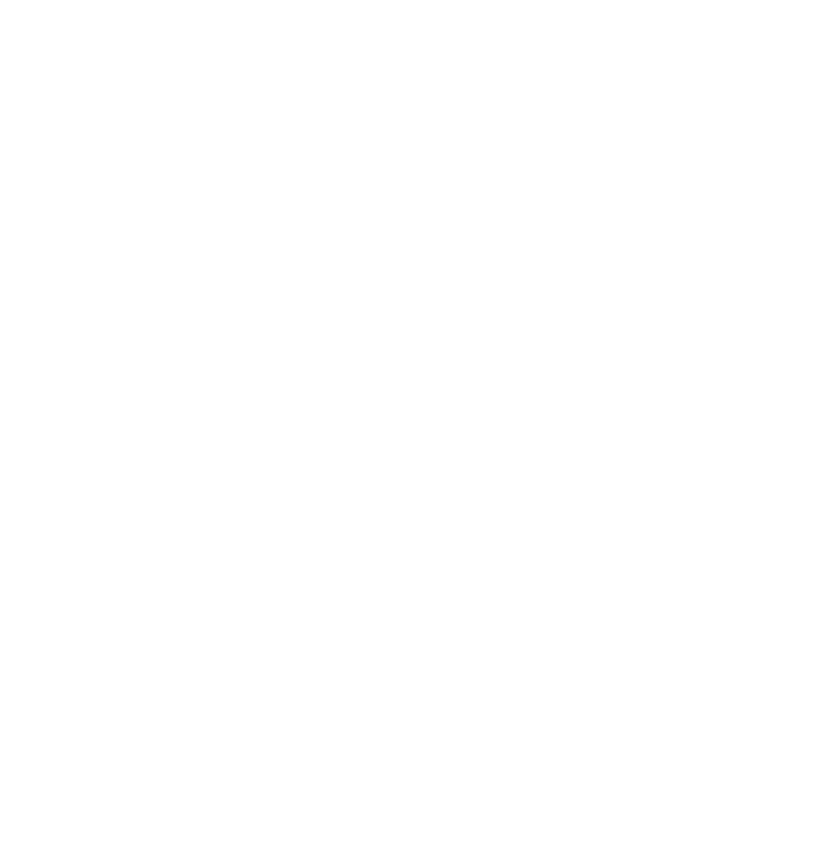
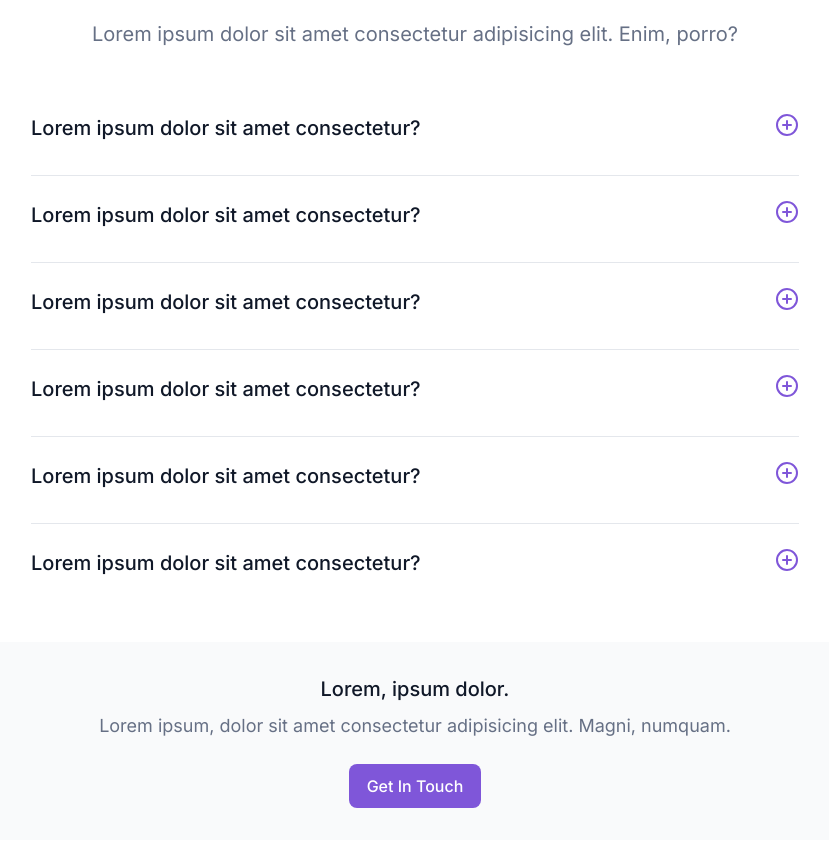
Before and after one commit to umrkhn/quarks, a Next.js app: page / in a window 1280 px wide. Shown: the part 3356-4203 px from the top of the page, without its empty margins (225-1054 px from the left). Before the commit the page ends 3215 px from the top, so only its background shows below. Built offline with nearby package versions, Linux system fonts and the light colour scheme.

Commit message:
feat: add faq-section (#6)

```diff
--- /dev/null
+++ b/components/FaqList.js
@@ -0,0 +1,84 @@
+import { useState } from 'react';
+import { PlusCircle, MinusCircle } from 'react-feather';
+
+const faqList = [
+  {
+    question: 'Lorem ipsum dolor sit amet consectetur?',
+    answer:
+      'Lorem ipsum dolor sit amet consectetur, adipisicing elit. Velit, modi adipisci quia facilis repudiandae placeat? Dolore vel doloribus similique soluta',
+  },
+  {
+    question: 'Lorem ipsum dolor sit amet consectetur?',
+    answer:
+      'Lorem ipsum dolor sit amet consectetur, adipisicing elit. Velit, modi adipisci quia facilis repudiandae placeat? Dolore vel doloribus similique soluta',
+  },
+  {
+    question: 'Lorem ipsum dolor sit amet consectetur?',
+    answer:
+      'Lorem ipsum dolor sit amet consectetur, adipisicing elit. Velit, modi adipisci quia facilis repudiandae placeat? Dolore vel doloribus similique soluta',
+  },
+  {
+    question: 'Lorem ipsum dolor sit amet consectetur?',
+    answer:
+      'Lorem ipsum dolor sit amet consectetur, adipisicing elit. Velit, modi adipisci quia facilis repudiandae placeat? Dolore vel doloribus similique soluta',
+  },
+  {
+    question: 'Lorem ipsum dolor sit amet consectetur?',
+    answer:
+      'Lorem ipsum dolor sit amet consectetur, adipisicing elit. Velit, modi adipisci quia facilis repudiandae placeat? Dolore vel doloribus similique soluta',
+  },
+  {
+    question: 'Lorem ipsum dolor sit amet consectetur?',
+    answer:
+      'Lorem ipsum dolor sit amet consectetur, adipisicing elit. Velit, modi adipisci quia facilis repudiandae placeat? Dolore vel doloribus similique soluta',
+  },
+];
+
+const FaqList = () => {
+  const [selected, setSelected] = useState('');
+
+  const renderAnswer = (id, answer) => {
+    const toggle = id === selected ? '' : 'hidden';
+    return (
+      <p className={`mt-2 text-base text-gray-500 md:text-lg ${toggle}`}>
+        {answer}
+      </p>
+    );
+  };
+  const renderIcon = (id) => {
+    return id === selected ? (
+      <MinusCircle color='#7F56D9' />
+    ) : (
+      <PlusCircle color='#7F56D9' />
+    );
+  };
+  const onBtnClick = (id) => {
+    if (id === selected) return setSelected('');
+    setSelected(id);
+  };
+
+  const renderList = () => {
+    return faqList.map((faqItem, id) => {
+      const style = id ? 'pt-6 border-t border-gray-200' : '';
+      return (
+        <li className={`flex justify-between ${style}`} key={id}>
+          <div>
+            <p className='text-gray-900 text-lg font-medium md:text-xl'>
+              {faqItem.question}
+            </p>
+            {renderAnswer(id, faqItem.answer)}
+          </div>
+          <button
+            className='self-start ml-3 md:ml-6'
+            onClick={() => onBtnClick(id)}
+          >
+            {renderIcon(id)}
+          </button>
+        </li>
+      );
+    });
+  };
+  return <ul className='grid gap-y-8'>{renderList()}</ul>;
+};
+
+export default FaqList;
--- /dev/null
+++ b/components/FaqSection.js
@@ -0,0 +1,34 @@
+import FaqList from './FaqList';
+
+const FaqSection = () => {
+  return (
+    <section id='faq'>
+      <div className='px-4 py-16 md:px-8 md:py-24 max-w-7xl mx-auto'>
+        <div className='text-center max-w-3xl mx-auto'>
+          <h2 className='text-gray-900 text-3xl font-semibold md:text-4xl'>
+            Lorem, ipsum dolor.
+          </h2>
+          <p className='mt-4 text-gray-500 text-lg md:text-xl md:mt-5'>
+            Lorem ipsum dolor sit amet consectetur adipisicing elit. Enim,
+            porro?
+          </p>
+        </div>
+        <div className='my-12 md:my-16 max-w-3xl mx-auto'>
+          <FaqList />
+        </div>
+        <div className='bg-gray-50 px-5 py-8 text-center rounded-2xl'>
+          <h4 className='text-gray-900 text-xl font-medium'>
+            Lorem, ipsum dolor.
+          </h4>
+          <p className='text-gray-500 text-base mt-2 md:text-lg'>
+            Lorem ipsum, dolor sit amet consectetur adipisicing elit. Magni,
+            numquam.
+          </p>
+          <button className='btn-primary mt-6'>Get in touch</button>
+        </div>
+      </div>
+    </section>
+  );
+};
+
+export default FaqSection;
--- a/pages/index.js
+++ b/pages/index.js
@@ -4,7 +4,7 @@
 import FeatureSection from '../components/FeatureSection';
 import Testimonial from '../components/Testimonial';
 import PricingSection from '../components/PricingSection';
-
+import FaqSection from '../components/FaqSection';
 export default function Home() {
   return (
     <div>
@@ -20,6 +20,7 @@
         <FeatureSection />
         <Testimonial />
         <PricingSection />
+        <FaqSection />
       </div>
     </div>
   );
```
